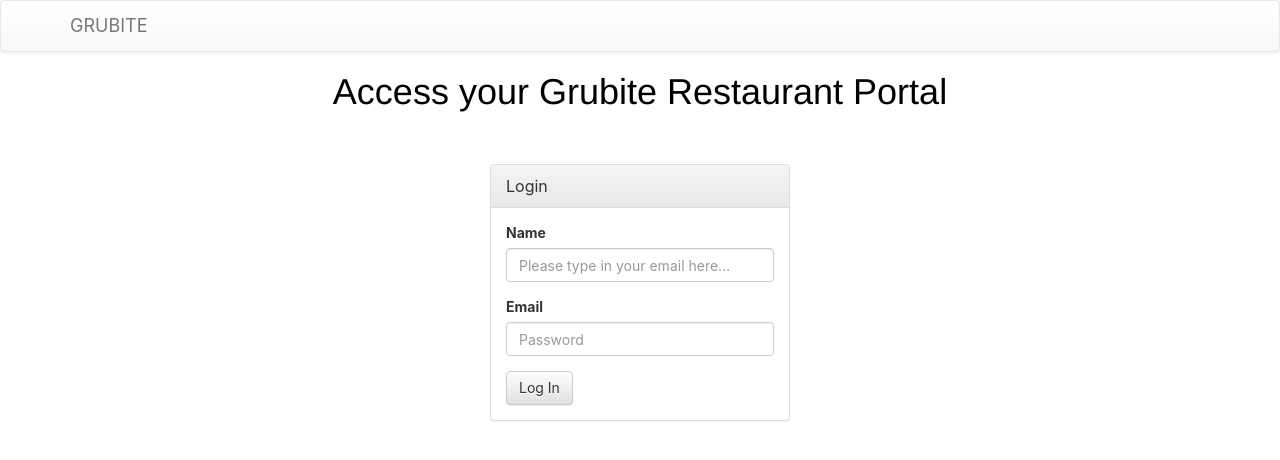
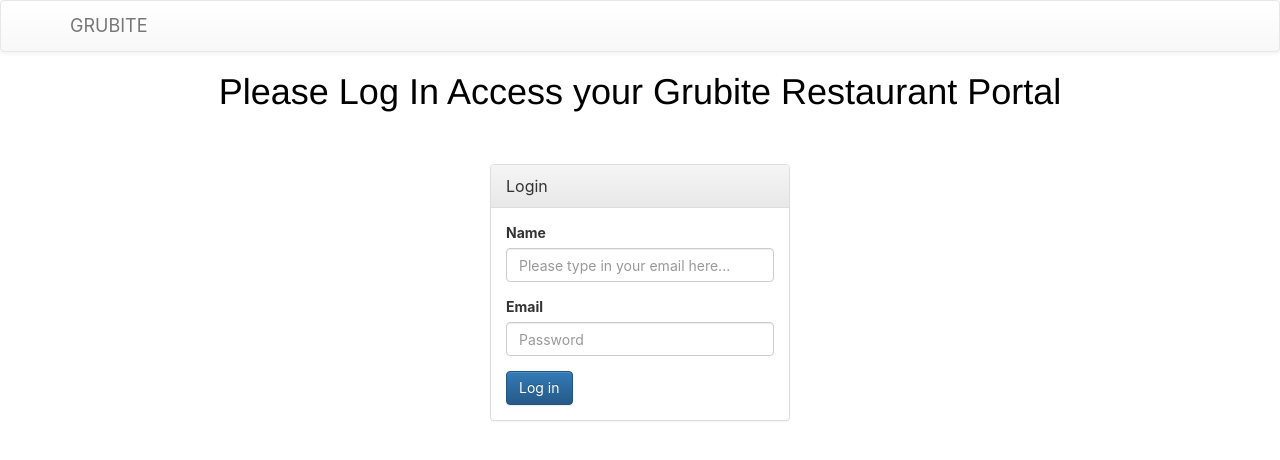
Before and after one commit to davidosemwegie/grubite, a React (Create React App) app in the folder grubite_web/: page /login in a window 1280 px wide. Shown: the top 460 px of the page. Built offline with nearby package versions, Linux system fonts and the light colour scheme.

Commit message:
set up prject basic structure

```diff
--- a/grubite_web/src/App.jsx
+++ b/grubite_web/src/App.jsx
@@ -1,16 +1,32 @@
 import React, { Component } from 'react';
 import './App.css';
 import { BrowserRouter as Router, Route} from 'react-router-dom';
-import Header from './components/login/Header'
-import LoginBox from './components/login/LoginBox'
+import LoginPage from './components/LoginPage'
+import SignupPage from './components/SignupPage'
+import Dashboard from './components/Dashboard';
+//import Dashboard from './components/Dashboard'
 class App extends Component {
   render() {
     return (
       <Router>
         <div>
-        <Header />
-        <h1 className="AccessText">Access your Grubite Restaurant Portal</h1>
-        <LoginBox />
+        {/* <Header />
+        <LoginBox /> */}
+        <Route path="/login" render={
+          () =>
+          <LoginPage />
+        }/>
+
+        <Route path="/signup" render={
+          () =>
+          <SignupPage />
+        }/>
+
+        <Route path="/dashboard" render={
+          () =>
+          <Dashboard />
+        }/>
+
         </div>
       </Router>
     );
--- /dev/null
+++ b/grubite_web/src/components/Dashboard/index.jsx
@@ -0,0 +1,11 @@
+import React, { Component } from 'react';
+
+export default class extends Component {
+    render() {
+        return (
+            <div>
+                This is the dashboard
+            </div>
+        );
+    }
+}
--- a/grubite_web/src/components/login/Header.jsx
+++ b/grubite_web/src/components/Header.jsx
@@ -1,6 +1,5 @@
 import React, { Component } from 'react';
-import {Navbar, Nav, NavItem} from "react-bootstrap";
-import { Link } from 'react-router-dom';
+import {Navbar} from "react-bootstrap";
 
 class Header extends Component {
     render() {
--- /dev/null
+++ b/grubite_web/src/components/LoginPage/LoginBox.jsx
@@ -0,0 +1,43 @@
+import React, { Component } from 'react';
+import './LoginBox.css'
+import {Panel, Form, FormGroup, ControlLabel, FormControl, Button} from 'react-bootstrap'
+import { Link } from 'react-router-dom'
+class LoginBox extends Component {
+
+    onPress () {
+        console.log("The button works")
+    }
+    render() {
+        return (
+            <div>
+                <div>
+                <h1 className="AccessText">Please Log In Access your Grubite Restaurant Portal</h1>
+                </div>
+                <div className="LoginBox">
+                    <Panel>
+                    <Panel.Heading>
+                        <Panel.Title>Login</Panel.Title>
+                    </Panel.Heading>
+                    <Panel.Body>
+                    <Form action='#'>
+                    <FormGroup controlId="formInlineName">
+                        <ControlLabel>Name</ControlLabel>{' '}
+                        <FormControl type="email" placeholder="Please type in your email here..." />
+                    </FormGroup>{' '}
+                    <FormGroup controlId="formInlineEmail">
+                        <ControlLabel>Email</ControlLabel>{' '}
+                        <FormControl type="password" placeholder="Password" />
+                    </FormGroup>{' '}
+                    <Link to=''>
+                            <Button bsStyle="primary">Log in</Button>
+                        </Link>
+                    </Form>
+                    </Panel.Body>
+                </Panel>
+                </div>
+            </div>
+        );
+    }
+}
+
+export default LoginBox;
--- /dev/null
+++ b/grubite_web/src/components/LoginPage/index.js
@@ -0,0 +1,16 @@
+import React, { Component } from 'react';
+import Header from '../Header'
+import LoginBox from './LoginBox'
+
+export default class extends Component {
+    render() {
+        return (
+            <div>
+                <Header />
+                <LoginBox />
+            </div>
+        );
+    }
+}
+
+// export default index;
--- a/grubite_web/src/components/Dashboard.jsx
+++ b/grubite_web/src/components/SignupPage/index.jsx
@@ -1,13 +1,11 @@
 import React, { Component } from 'react';
 
-class Dashboard extends Component {
+export default class extends Component {
     render() {
         return (
             <div>
-                This is the dashboard
+                This is the Sign Up page
             </div>
         );
     }
 }
-
-export default Dashboard;
--- a/grubite_web/src/components/login/LoginBox.jsx
+++ /dev/null
@@ -1,36 +0,0 @@
-import React, { Component } from 'react';
-import './LoginBox.css'
-import {Panel, Form, FormGroup, ControlLabel, FormControl, Button} from 'react-bootstrap'
-
-class LoginBox extends Component {
-
-    onPress () {
-        console.log("The button works")
-    }
-    render() {
-        return (
-            <div className="LoginBox">
-                <Panel>
-                <Panel.Heading>
-                    <Panel.Title>Login</Panel.Title>
-                </Panel.Heading>
-                <Panel.Body>
-                <Form action="#">
-                <FormGroup controlId="formInlineName">
-                    <ControlLabel>Name</ControlLabel>{' '}
-                    <FormControl type="email" placeholder="Please type in your email here..." />
-                </FormGroup>{' '}
-                <FormGroup controlId="formInlineEmail">
-                    <ControlLabel>Email</ControlLabel>{' '}
-                    <FormControl type="password" placeholder="Password" />
-                </FormGroup>{' '}
-                <Button type="submit" onSubmit={this.onPress}>Log In</Button>
-                </Form>
-                </Panel.Body>
-            </Panel>
-            </div>
-        );
-    }
-}
-
-export default LoginBox;
```
Also changed, not shown: grubite_web/src/components/Header.css (added), grubite_web/src/components/LoginPage/LoginBox.css (renamed from grubite_web/src/components/login/LoginBox.css), grubite_web/src/components/login/Header.css (deleted).
